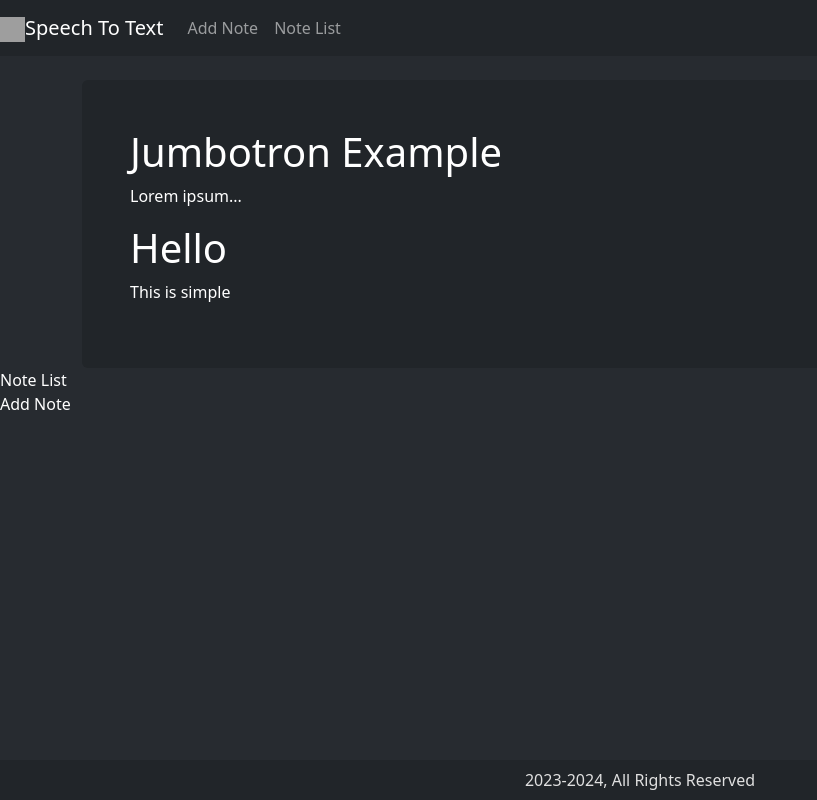
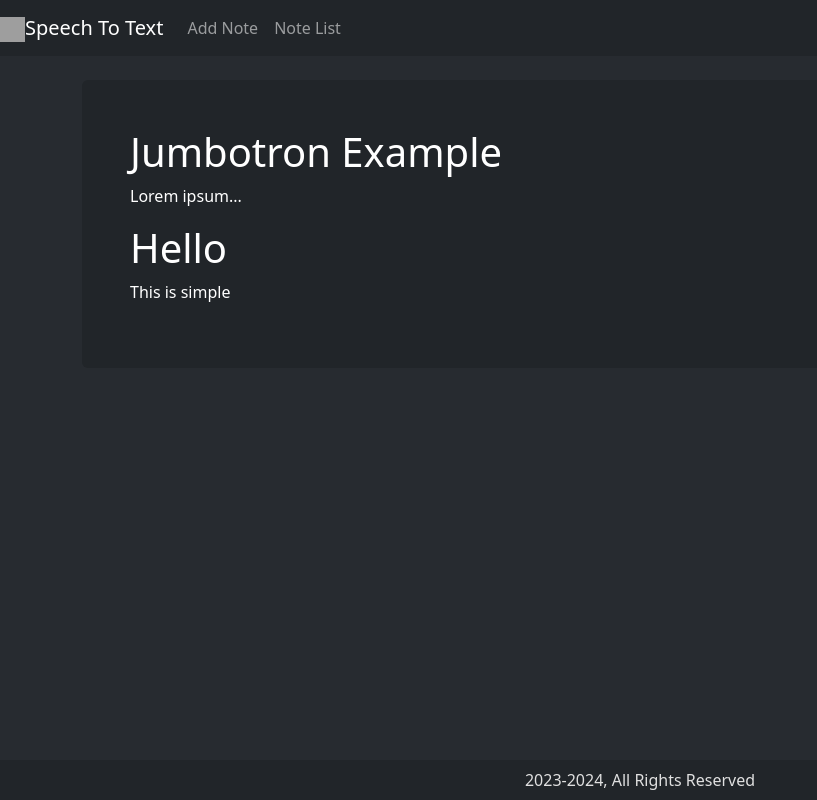
Before and after one commit to 2or5/speech-to-text-client, a React (Create React App) app: page / in a window 1280 px wide. Shown: the whole page, without its empty margins (0-817 px from the left). Built offline with nearby package versions, Linux system fonts and the light colour scheme; grey boxes are pictures that could not be loaded.

Commit message:
create links

```diff
--- a/src/App.js
+++ b/src/App.js
@@ -1,10 +1,10 @@
 import './App.css';
 import Footer from './components/Footer';
 import NavigationBar from './components/NavigationBar';
-import {Container, Row, Jumbotron, Col } from 'react-bootstrap';
+import {Container, Row, Col } from 'react-bootstrap';
 import NoteList from './components/NoteList';
 import Note from './components/Note';
-import { BrowserRouter as Router, Switch, Route} from 'react-router-dom';
+import { BrowserRouter as Router, Route, Routes} from 'react-router-dom';
 import Welcome from './components/Welcome';
 
 
@@ -15,13 +15,15 @@ function App() {
         <Container>
           <Row>
             <Col lg={12}>
-                  <Welcome/>
+               <Routes>
+                  <Route path='/' Component={Welcome}/>
+                  <Route path='/list' Component={NoteList}/>
+                  <Route path='/add' Component={Note}/>
+                </Routes>
             </Col>
           </Row>
         </Container>
-        <NoteList/>
-        <Note/>
-        <Footer/>
+      <Footer/>
     </Router>
   );
 }
--- a/src/components/NavigationBar.js
+++ b/src/components/NavigationBar.js
@@ -1,16 +1,18 @@
 import React from "react";
 import { Navbar, Nav } from "react-bootstrap";
+import { Link } from "react-router-dom";
 
 class NavigationBar extends React.Component{
     render() {
         return (
             <Navbar bg = "dark" variant="dark">
-                <Navbar.Brand href="/">
-                    <img src="https://thumbs.dreamstime.com/z/comment-message-icon-application-perfect-logo-website-presentation-more-product-design-solid-style-192854940.jpg" width="25" height="25" alt="brand"/>Speech To Text
-                    </Navbar.Brand>
+                <Link to={""} className="navbar-brand">
+                <img src="https://thumbs.dreamstime.com/z/comment-message-icon-application-perfect-logo-website-presentation-more-product-design-solid-style-192854940.jpg" width="25" height="25" alt="brand"/>Speech To Text
+
+                </Link>
                     <Nav className="mr-auto">
-                        <Nav.Link href="#">Add Note</Nav.Link>
-                        <Nav.Link href="#">Note List</Nav.Link>
+                        <Link to={"add"} className="nav-link">Add Note</Link>
+                        <Link to={"list"} className="nav-link">Note List</Link>
                     </Nav>
 
             </Navbar>
```
